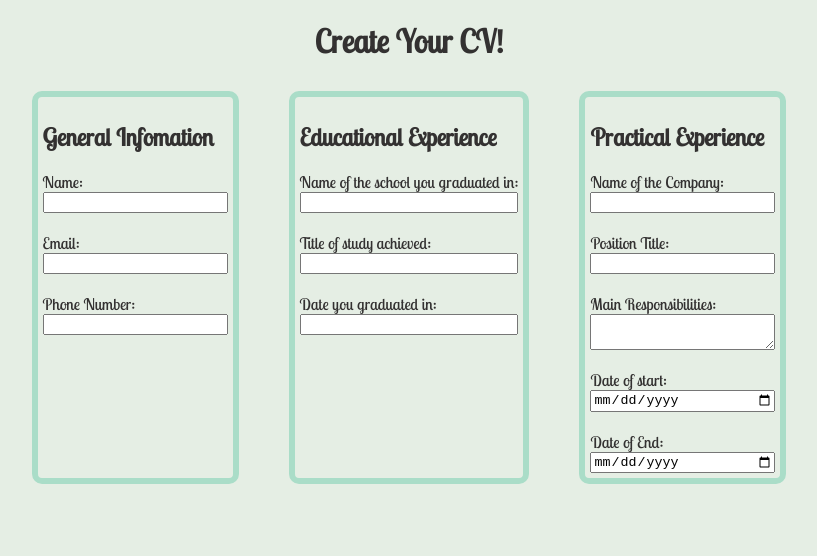
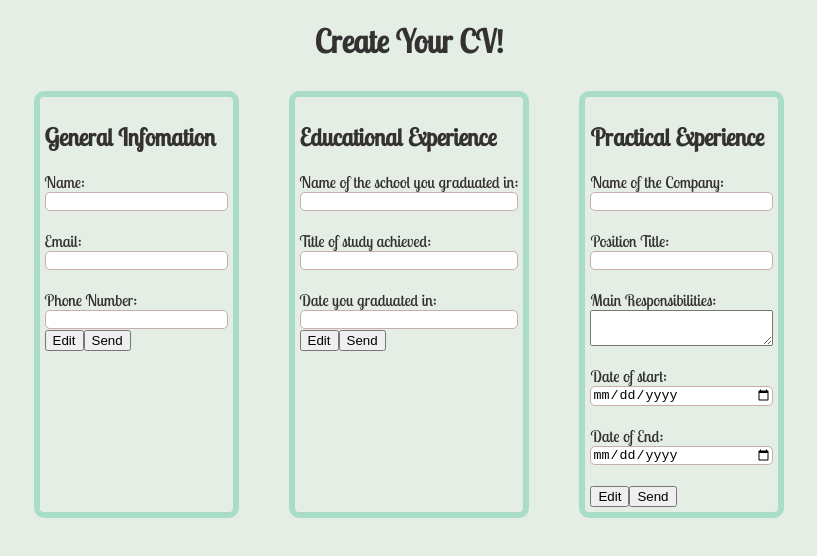
Before and after one commit to Vincde/Project-CV-Application, a React (Vite) app: page / in a window 1280 px wide. Shown: the top 556 px of the page, without its empty margins (231-1048 px from the left). Built offline with nearby package versions, Linux system fonts and the light colour scheme.

Commit message:
Add input styling

```diff
--- a/src/App.css
+++ b/src/App.css
@@ -16,3 +16,10 @@
     display: flex;
     flex-direction: column;
 }
+
+
+input{
+    border:1px solid #c7adad;
+    border-radius: 5px;
+    outline: none;
+}
--- a/src/components/EducationalExperience.jsx
+++ b/src/components/EducationalExperience.jsx
@@ -11,6 +11,10 @@ export default function EducationalExperience({educationInfo, onChange}){
                 <br />
                 <label htmlFor="dateOfStudy">Date you graduated in: </label>
                 <input type="text" id="dateOfStudy" value={educationInfo.dateOfStudy} onChange={onChange}/>
+                <div>
+                    <button>Edit</button>
+                    <button>Send</button>
+                </div>
             </form>
         </section>
     )
--- a/src/components/GeneralInfo.jsx
+++ b/src/components/GeneralInfo.jsx
@@ -11,6 +11,10 @@ export default function GeneralInformation({generalInfo, onChange}) {
                 <br />
                 <label htmlFor="phone">Phone Number: </label>
                 <input type="number" id="phone" value={generalInfo.phone} onChange={onChange}/>
+                <div>
+                    <button>Edit</button>
+                    <button>Send</button>
+                </div>
             </form>
         </section>
     );
--- a/src/components/PracticalExperience.jsx
+++ b/src/components/PracticalExperience.jsx
@@ -25,6 +25,13 @@ export default function PracticalExperience({practicalExperience, onChange}){
 
                 <label htmlFor="dateOfEnd">Date of End: </label>
                 <input type="date" id="dateOfEnd" value={practicalExperience.dateOfEnd} onChange={onChange}/>
+
+                <br />
+
+                <div>
+                    <button>Edit</button>
+                    <button>Send</button>
+                </div>
             </form>
         </section>
     )
```
